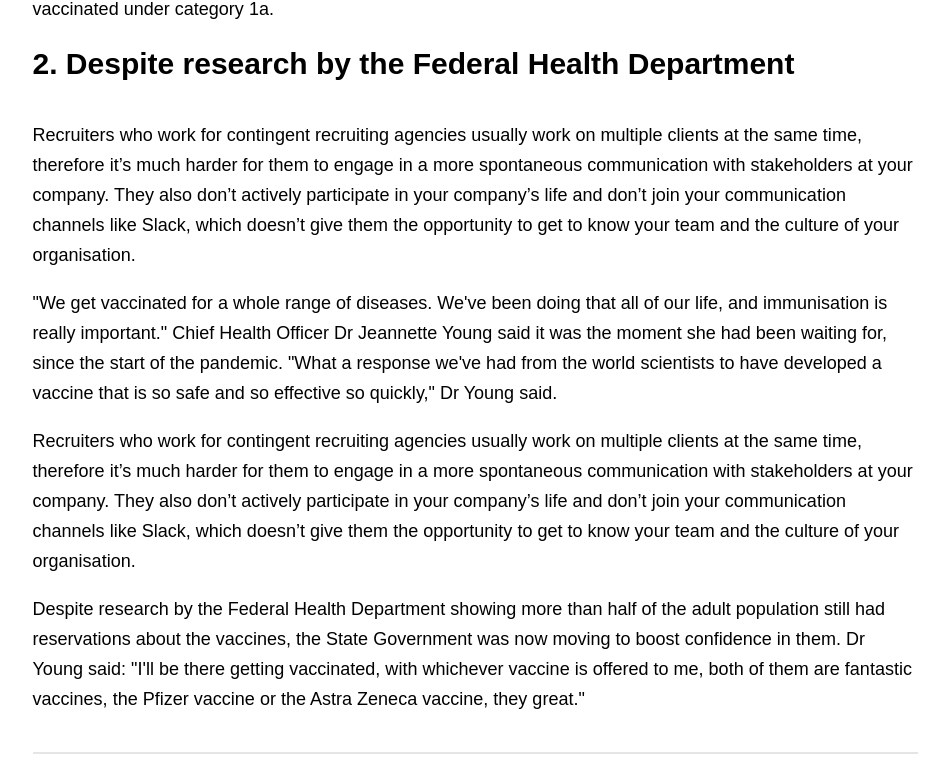
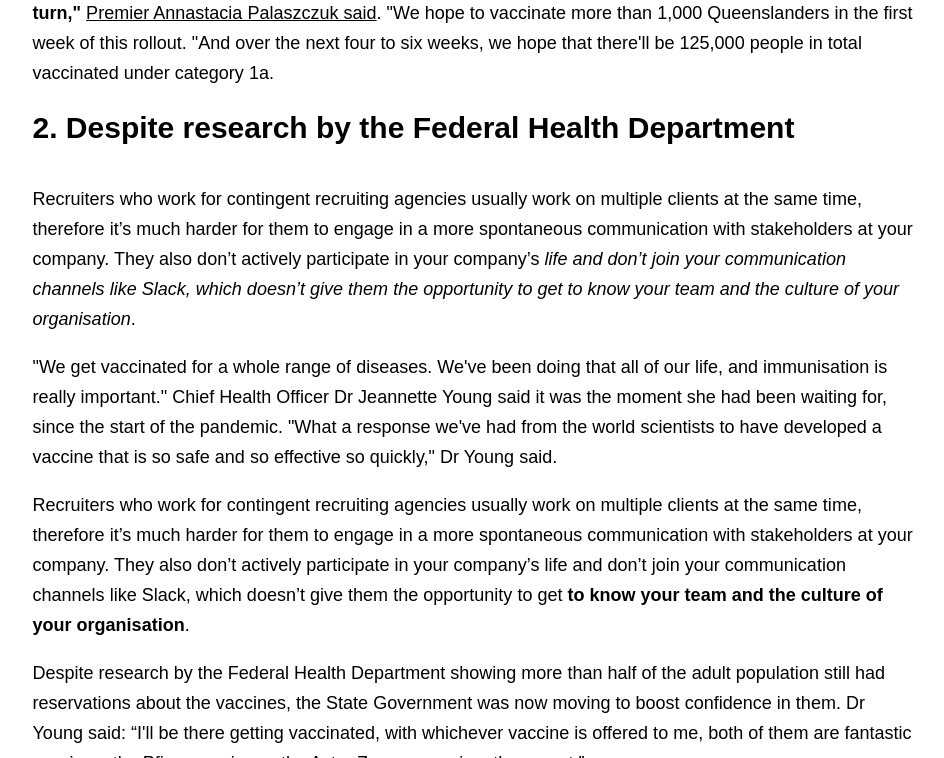
Before and after one commit to tomaszhofman/storytell-udacity-personal-blog-project, a plain HTML site: page blog-post.html in a window 1280 px wide. Shown: the part 1632-2390 px from the top of the page, without its empty margins (165-1109 px from the left). Drawn offline with Linux system fonts and the light colour scheme.

Commit message:
added figcaption, u,q

```diff
--- a/blog-post.css
+++ b/blog-post.css
@@ -62,6 +62,8 @@
   color: white;
   background: black;
   cursor: pointer;
+
+  font-size: 1.1rem;
 }
 
 .post-rich-text {
@@ -77,6 +79,7 @@
   flex-direction: column;
 
   padding: 0 30px;
+  margin-top: 30px;
 }
 
 .social-icons-container {
--- a/blog-post.html
+++ b/blog-post.html
@@ -50,10 +50,13 @@
 
         <div class="info-text-post">
           <div class="post-author-img">
-            <img
+            <figure>
+              <img
               src="/images/Unsplash-Avatars_0004s_0005_laurence-cruz-P7yvmajPvkM-unsplash.jpg"
               alt="avatar"
             />
+            </figure>
+
           </div>
           <div class="author-name">James Gouse</div>
           <button class="author-btn">Follow</button>
@@ -96,7 +99,7 @@
                 happening from now until the end of October and ... you will be
                 told when it's your turn,"</b
               >
-              Premier Annastacia Palaszczuk said. "We hope to vaccinate more
+              <u>Premier Annastacia Palaszczuk said</u>. "We hope to vaccinate more
               than 1,000 Queenslanders in the first week of this rollout. "And
               over the next four to six weeks, we hope that there'll be 125,000
               people in total vaccinated under category 1a.
@@ -109,9 +112,9 @@
               work on multiple clients at the same time, therefore it’s much
               harder for them to engage in a more spontaneous communication with
               stakeholders at your company. They also don’t actively participate
-              in your company’s life and don’t join your communication channels
+              in your company’s <i>life and don’t join your communication channels
               like Slack, which doesn’t give them the opportunity to get to know
-              your team and the culture of your organisation.
+              your team and the culture of your organisation</i>.
             </p>
             <p>
               "We get vaccinated for a whole range of diseases. We've been doing
@@ -128,17 +131,17 @@
               harder for them to engage in a more spontaneous communication with
               stakeholders at your company. They also don’t actively participate
               in your company’s life and don’t join your communication channels
-              like Slack, which doesn’t give them the opportunity to get to know
-              your team and the culture of your organisation.
+              like Slack, which doesn’t give them the opportunity to get <strong>to know
+              your team and the culture of your organisation</strong>.
             </p>
             <p>
               Despite research by the Federal Health Department showing more
               than half of the adult population still had reservations about the
               vaccines, the State Government was now moving to boost confidence
-              in them. Dr Young said: "I'll be there getting vaccinated, with
+              in them. Dr Young said: <q cite="https://www.abc.net.au/news/2021-02-21/coronavirus-queensland-vaccine-rollout-update/13173664">I'll be there getting vaccinated, with
               whichever vaccine is offered to me, both of them are fantastic
               vaccines, the Pfizer vaccine or the Astra Zeneca vaccine, they
-              great."
+              great.</q>
             </p>
             <div class="break-line"></div>
 
--- a/css/globals.css
+++ b/css/globals.css
@@ -67,6 +67,10 @@ p {
   letter-spacing: 0.001rem;
 }
 
+figure {
+  margin: 0;
+}
+
 .blockquote {
   margin-top: 0;
   font-size: 1.8rem;
```
Also changed, not shown: index.html (+8 -5 lines).
